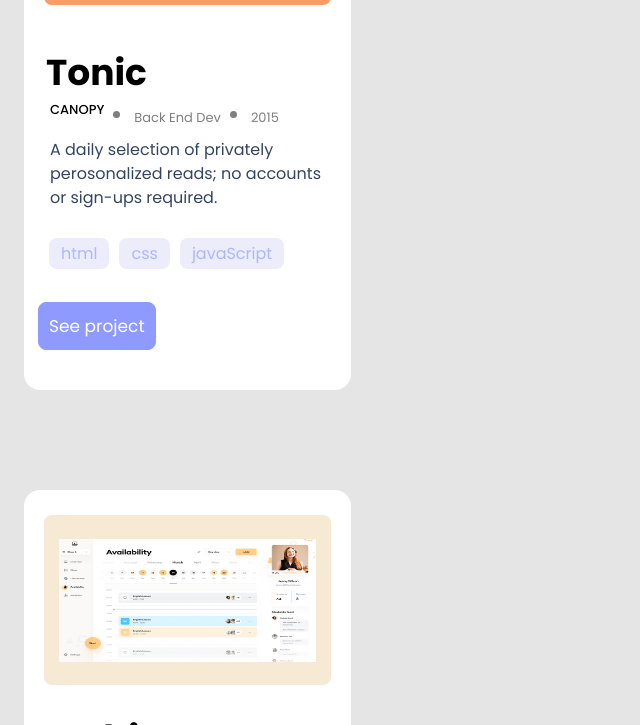
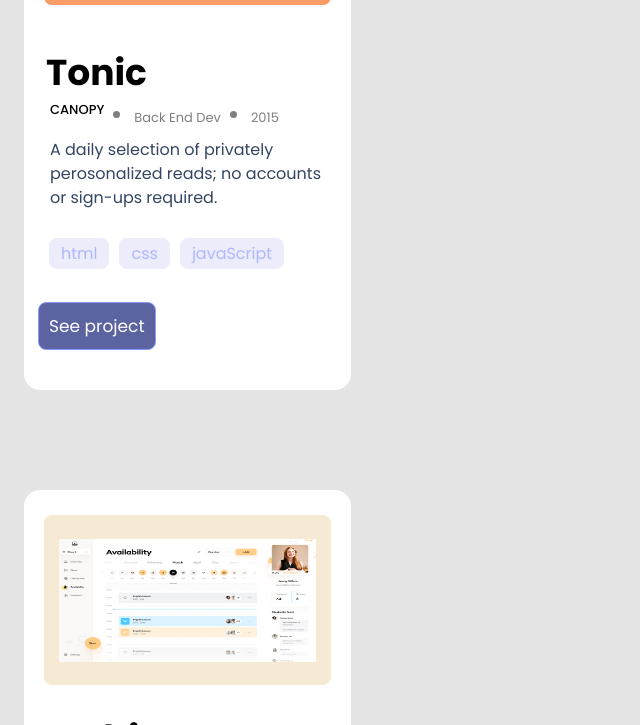
Before and after one commit to Nicolaswg/Microverse_Portfolio, a plain HTML site: page index.html in a window 1280 px wide. In both pictures the pointer is over the link "See project". Shown: the part 910-1635 px from the top of the page, without its empty margins (0-640 px from the left). Drawn offline with Linux system fonts and the light colour scheme.

Commit message:
Change linters errors

```diff
--- a/style.css
+++ b/style.css
@@ -426,7 +426,7 @@ body {
 }
 
 .project-buttom:hover {
-  background-color: rgb(96, 112, 255);
+  background-color: rgb(23, 33, 122);
   opacity: 0.7;
   color: #fff;
 }
```
